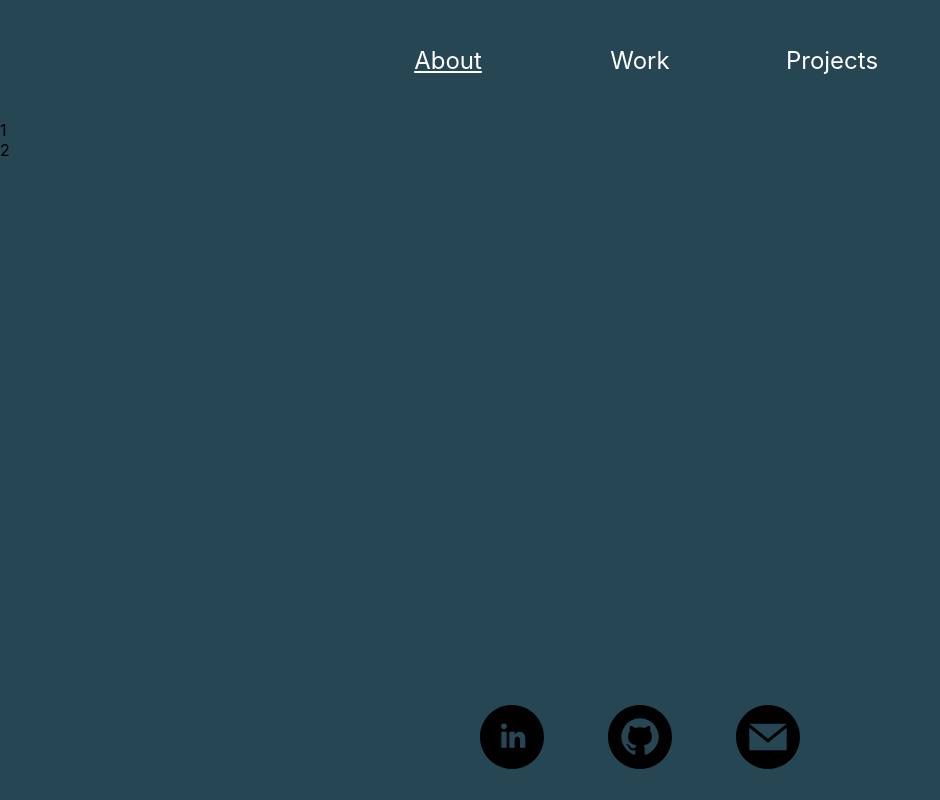
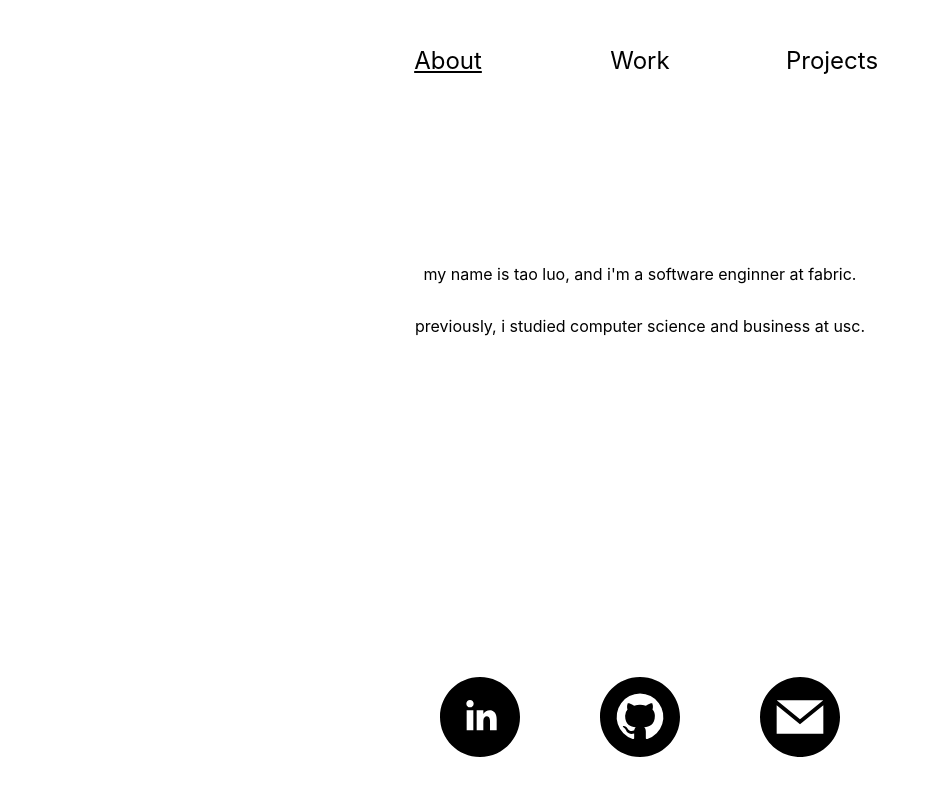
Before and after one commit to nameistao/Personal_Website, a Next.js app: page / in a window 1280 px wide. Shown: the whole page, without its empty margins (0-940 px from the left). Built offline with nearby package versions, Linux system fonts and the light colour scheme.

Commit message:
change color scheme

```diff
--- a/components/Footer.tsx
+++ b/components/Footer.tsx
@@ -5,15 +5,15 @@ import Email from "icons/Email";
 
 const StyledFooter = styled.footer`
   width: 100vw;
-  height: 15vh;
-  background: #264653;
+  height: 20vh;
+  background: #ffffff;
   display: flex;
   justify-content: center;
 `;
 
 const StyledPageLink = styled.div`
-  height: 50%;
-  width: 10vw;
+  height: 20vh;
+  width: 20vh;
   margin-top: auto;
   margin-bottom: auto;
   text-align: center;
@@ -40,7 +40,7 @@ const Footer = () => {
           rel="noopener noreferrer"
           target="_blank"
         >
-          <LinkedIn />
+          <LinkedIn color="#black" />
         </StyledAnchor>
       </StyledPageLink>
       <StyledPageLink>
@@ -49,7 +49,7 @@ const Footer = () => {
           rel="noopener noreferrer"
           target="_blank"
         >
-          <GitHub />
+          <GitHub color="black" />
         </StyledAnchor>
       </StyledPageLink>
       <StyledPageLink>
@@ -58,7 +58,7 @@ const Footer = () => {
           rel="noopener noreferrer"
           target="_blank"
         >
-          <Email />
+          <Email color="black" />
         </StyledAnchor>
       </StyledPageLink>
     </StyledFooter>
--- a/components/Header.tsx
+++ b/components/Header.tsx
@@ -4,7 +4,7 @@ import styled from "styled-components";
 const StyledHeader = styled.header`
   width: 100vw;
   height: 15vh;
-  background: #264653;
+  background: #ffffff;
   display: flex;
   justify-content: center;
 `;
@@ -19,7 +19,6 @@ const StyledPageLink = styled.div`
   justify-content: center;
   flex-direction: column;
   display: flex;
-  color: white;
   font-size: 1.5rem;
   :hover {
     cursor: pointer;
@@ -36,7 +35,6 @@ const UnderLinedPageLink = styled.div`
   justify-content: center;
   flex-direction: column;
   display: flex;
-  color: white;
   font-size: 1.5rem;
   text-decoration: underline;
   :hover {
--- a/components/Main.tsx
+++ b/components/Main.tsx
@@ -3,8 +3,8 @@ import About from "components/mainPages/About";
 
 const StyledMain = styled.main`
   width: 100vw;
-  height: 70vh;
-  background: #264653;
+  height: 65vh;
+  background: #ffffff;
 `;
 
 interface IProps {
--- a/components/mainPages/About.tsx
+++ b/components/mainPages/About.tsx
@@ -3,13 +3,18 @@ import styled from "styled-components";
 const StyledAbout = styled.div`
   display: flex;
   flex-direction: column;
+  width: 80%;
+  height: 100%;
+  padding: 10%;
+  margin: auto;
+  text-align: center;
 `;
 
 const About = () => {
   return (
     <StyledAbout>
-      <div>1</div>
-      <div>2</div>
+      <p>my name is tao luo, and i'm a software enginner at fabric.</p>
+      <p>previously, i studied computer science and business at usc.</p>
     </StyledAbout>
   );
 };
--- a/icons/Email.tsx
+++ b/icons/Email.tsx
@@ -9,7 +9,10 @@ function SvgComponent(props: React.SVGProps<SVGSVGElement>) {
       viewBox="0 0 24 24"
       {...props}
     >
-      <path d="M12 .02c-6.627 0-12 5.373-12 12s5.373 12 12 12 12-5.373 12-12-5.373-12-12-12zM18.99 7L12 12.666 5.009 7H18.99zM19 17H5V8.495l7 5.673 7-5.672V17z" />
+      <path
+        fill={props.color}
+        d="M12 .02c-6.627 0-12 5.373-12 12s5.373 12 12 12 12-5.373 12-12-5.373-12-12-12zM18.99 7L12 12.666 5.009 7H18.99zM19 17H5V8.495l7 5.673 7-5.672V17z"
+      />
     </svg>
   );
 }
--- a/icons/GitHub.tsx
+++ b/icons/GitHub.tsx
@@ -9,7 +9,10 @@ function SvgComponent(props: React.SVGProps<SVGSVGElement>) {
       viewBox="0 0 24 24"
       {...props}
     >
-      <path d="M12 0C5.373 0 0 5.373 0 12s5.373 12 12 12 12-5.373 12-12S18.627 0 12 0zm2.218 18.616c-.354.069-.468-.149-.468-.336v-1.921c0-.653-.229-1.079-.481-1.296 1.56-.173 3.198-.765 3.198-3.454 0-.765-.273-1.389-.721-1.879.072-.177.312-.889-.069-1.853 0 0-.587-.188-1.923.717A6.799 6.799 0 0012 8.36a6.743 6.743 0 00-1.753.235c-1.337-.905-1.925-.717-1.925-.717-.379.964-.14 1.676-.067 1.852a2.707 2.707 0 00-.722 1.879c0 2.682 1.634 3.282 3.189 3.459-.2.175-.381.483-.444.936-.4.179-1.413.488-2.037-.582 0 0-.37-.672-1.073-.722 0 0-.683-.009-.048.426 0 0 .46.215.777 1.024 0 0 .405 1.25 2.353.826v1.303c0 .185-.113.402-.462.337a7 7 0 114.43 0z" />
+      <path
+        fill={props.color}
+        d="M12 0C5.373 0 0 5.373 0 12s5.373 12 12 12 12-5.373 12-12S18.627 0 12 0zm2.218 18.616c-.354.069-.468-.149-.468-.336v-1.921c0-.653-.229-1.079-.481-1.296 1.56-.173 3.198-.765 3.198-3.454 0-.765-.273-1.389-.721-1.879.072-.177.312-.889-.069-1.853 0 0-.587-.188-1.923.717A6.799 6.799 0 0012 8.36a6.743 6.743 0 00-1.753.235c-1.337-.905-1.925-.717-1.925-.717-.379.964-.14 1.676-.067 1.852a2.707 2.707 0 00-.722 1.879c0 2.682 1.634 3.282 3.189 3.459-.2.175-.381.483-.444.936-.4.179-1.413.488-2.037-.582 0 0-.37-.672-1.073-.722 0 0-.683-.009-.048.426 0 0 .46.215.777 1.024 0 0 .405 1.25 2.353.826v1.303c0 .185-.113.402-.462.337a7 7 0 114.43 0z"
+      />
     </svg>
   );
 }
--- a/icons/LinkedIn.tsx
+++ b/icons/LinkedIn.tsx
@@ -9,7 +9,10 @@ function SvgComponent(props: React.SVGProps<SVGSVGElement>) {
       viewBox="0 0 24 24"
       {...props}
     >
-      <path d="M12 0C5.373 0 0 5.373 0 12s5.373 12 12 12 12-5.373 12-12S18.627 0 12 0zm-2 16H8v-6h2v6zM9 9.109c-.607 0-1.1-.496-1.1-1.109 0-.612.492-1.109 1.1-1.109s1.1.497 1.1 1.109c0 .613-.493 1.109-1.1 1.109zM17 16h-1.998v-2.861c0-1.881-2.002-1.722-2.002 0V16h-2v-6h2v1.093c.872-1.616 4-1.736 4 1.548V16z" />
+      <path
+        fill={props.color}
+        d="M12 0C5.373 0 0 5.373 0 12s5.373 12 12 12 12-5.373 12-12S18.627 0 12 0zm-2 16H8v-6h2v6zM9 9.109c-.607 0-1.1-.496-1.1-1.109 0-.612.492-1.109 1.1-1.109s1.1.497 1.1 1.109c0 .613-.493 1.109-1.1 1.109zM17 16h-1.998v-2.861c0-1.881-2.002-1.722-2.002 0V16h-2v-6h2v1.093c.872-1.616 4-1.736 4 1.548V16z"
+      />
     </svg>
   );
 }
```
